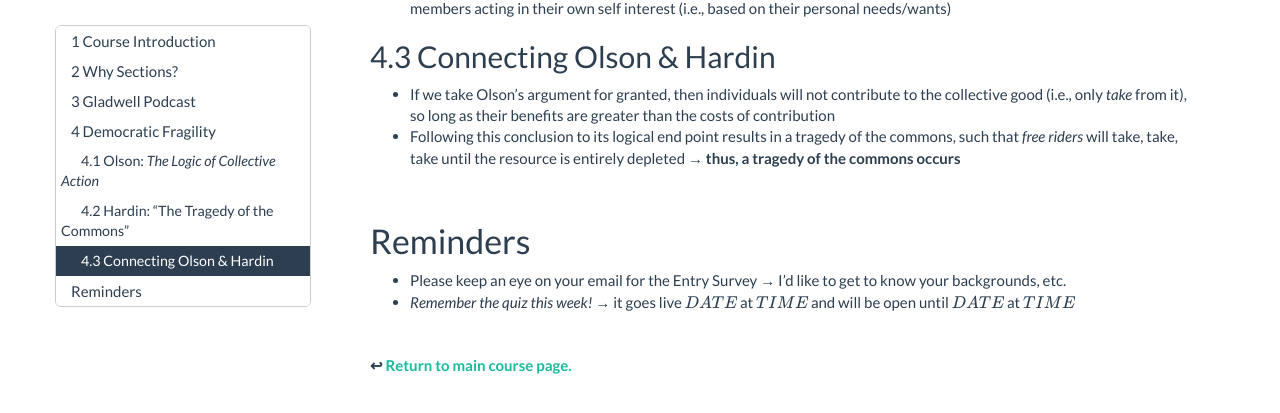
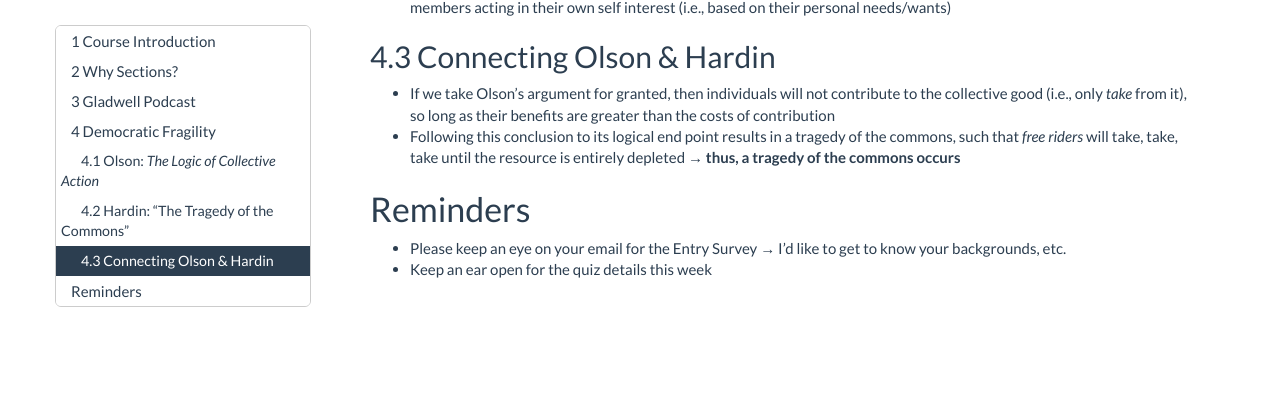
Before and after one commit to aaronameek/aaronameek.github.io, a Jekyll site: the page docs/1002_s23/html_notes/1002_s23_w1_LogicOfPolitics_notes.html, which Jekyll copies as it is, in a window 1280 px wide and 900 px high, scrolled down 1487 px. Shown: the top 413 px of the window. Built offline with Jekyll 4.4.1, drawn with Linux system fonts in a browser that asks for light colours; formulas are drawn with MathJax 3; some of the changed text lies outside the part shown.

Commit message:
1002_s23_011723

```diff
--- a/docs/1002_s23/html_notes/1002_s23_w1_LogicOfPolitics_notes.html
+++ b/docs/1002_s23/html_notes/1002_s23_w1_LogicOfPolitics_notes.html
@@ -1545,13 +1545,10 @@ citizen</strong></li>
 <div id="gladwell-podcast" class="section level1" number="3">
 <h1><span class="header-section-number">3</span> Gladwell Podcast</h1>
 <ul>
-<li><p>Important questions to consider:</p>
-<ul>
-<li><em>What is the goal of a democracy?</em></li>
-<li><em>Does a democracy necessarily even need to have
-elections?</em></li>
-<li><em>What should we want out of a government?</em></li>
-</ul></li>
+<li><p><em>What is the goal of a democracy?</em></p></li>
+<li><p><em>Does a democracy necessarily even need to have
+elections?</em></p></li>
+<li><p><em>What should we want out of a government?</em></p></li>
 <li><p>Gladwell suggests that we should, essentially, choose our
 representatives <em>at random</em> → what do you make of this?</p></li>
 <li><p>A great number of legislatures around the world have explicit
@@ -1625,7 +1622,6 @@ tragedy of the commons, such that <em>free riders</em> will take, take,
 take until the resource is entirely depleted → <strong>thus, a tragedy
 of the commons occurs</strong></li>
 </ul>
-<p><br></p>
 </div>
 </div>
 <div id="reminders" class="section level1 unnumbered">
@@ -1633,11 +1629,8 @@ of the commons occurs</strong></li>
 <ul>
 <li>Please keep an eye on your email for the Entry Survey → I’d like to
 get to know your backgrounds, etc.</li>
-<li><em>Remember the quiz this week!</em> → it goes live <span class="math inline">\(DATE\)</span> at <span class="math inline">\(TIME\)</span> and will be open until <span class="math inline">\(DATE\)</span> at <span class="math inline">\(TIME\)</span></li>
+<li>Keep an ear open for the quiz details this week</li>
 </ul>
-<p><br></p>
-<p><strong>↩︎ <a href="https://aaronameek.com/1002_s23">Return to main
-course page.</a></strong></p>
 </div>
 
 
```
Also changed, not shown: 1 other file.
